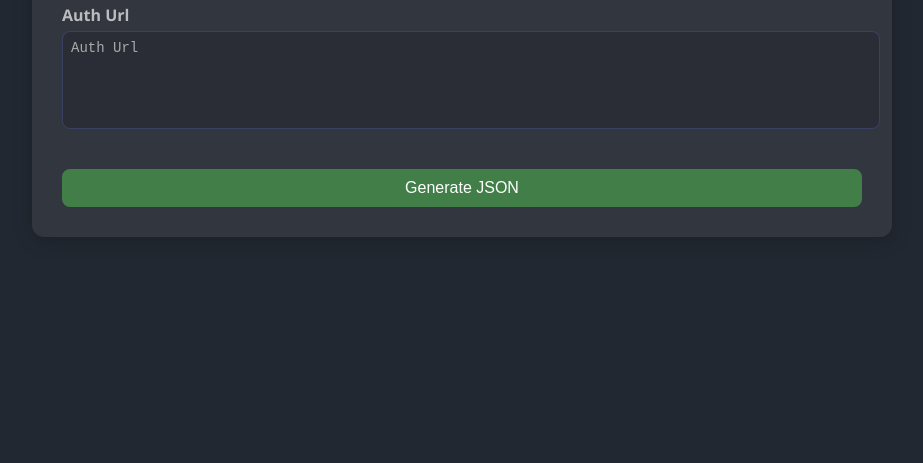
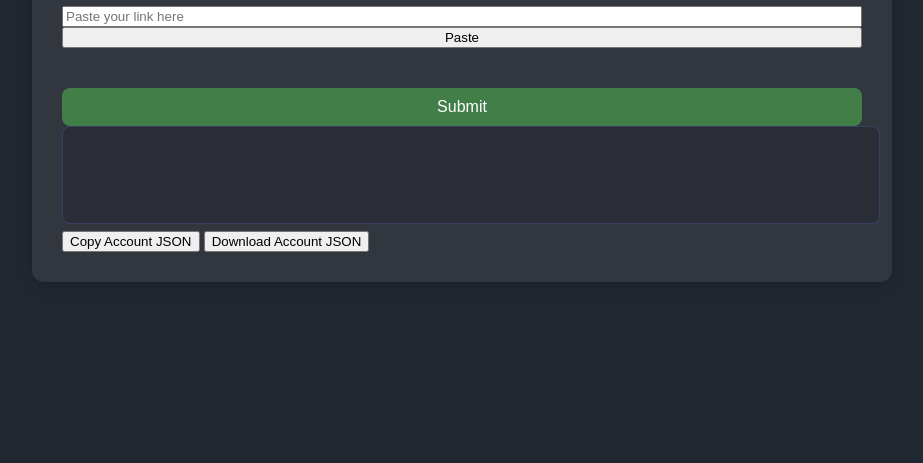
Before and after one commit to hassanhaseen/GameItemSync, a plain HTML site: page index.html in a window 1280 px wide. Shown: the part 337-800 px from the top of the page, without its empty margins (178-1101 px from the left). Drawn offline with Linux system fonts and the light colour scheme.

Commit message:
Update index.html

```diff
--- a/index.html
+++ b/index.html
@@ -12,14 +12,21 @@
 <body>
     <div class="container">
         <h1>Account Information Generator</h1>
-        <form id="dataForm">
+        <form id="scrapeForm">
+            <label for="link" style="color: white;">Enter Auth URL:</label>
             <div class="input-container">
-                <label for="skins">Auth Url</label>
-                <textarea id="authurl" placeholder="Auth Url" required></textarea>
+                <input type="text" id="link" placeholder="Paste your link here" required />
+                <button type="button" id="pasteButton" class="paste-btn">Paste</button>
             </div>
-
-            <button type="submit">Generate JSON</button>
+            <button type="submit">Submit</button>
         </form>
+        <div id="result" class="hidden">
+            <textarea id="content" readonly></textarea>
+            <div class="button-container">
+                <button id="copyButton">Copy Account JSON</button>
+                <button id="postPurchaseButton">Download Account JSON</button>
+            </div>
+        </div>
     </div>
     <script src="script.js"></script>
 </body>
```
